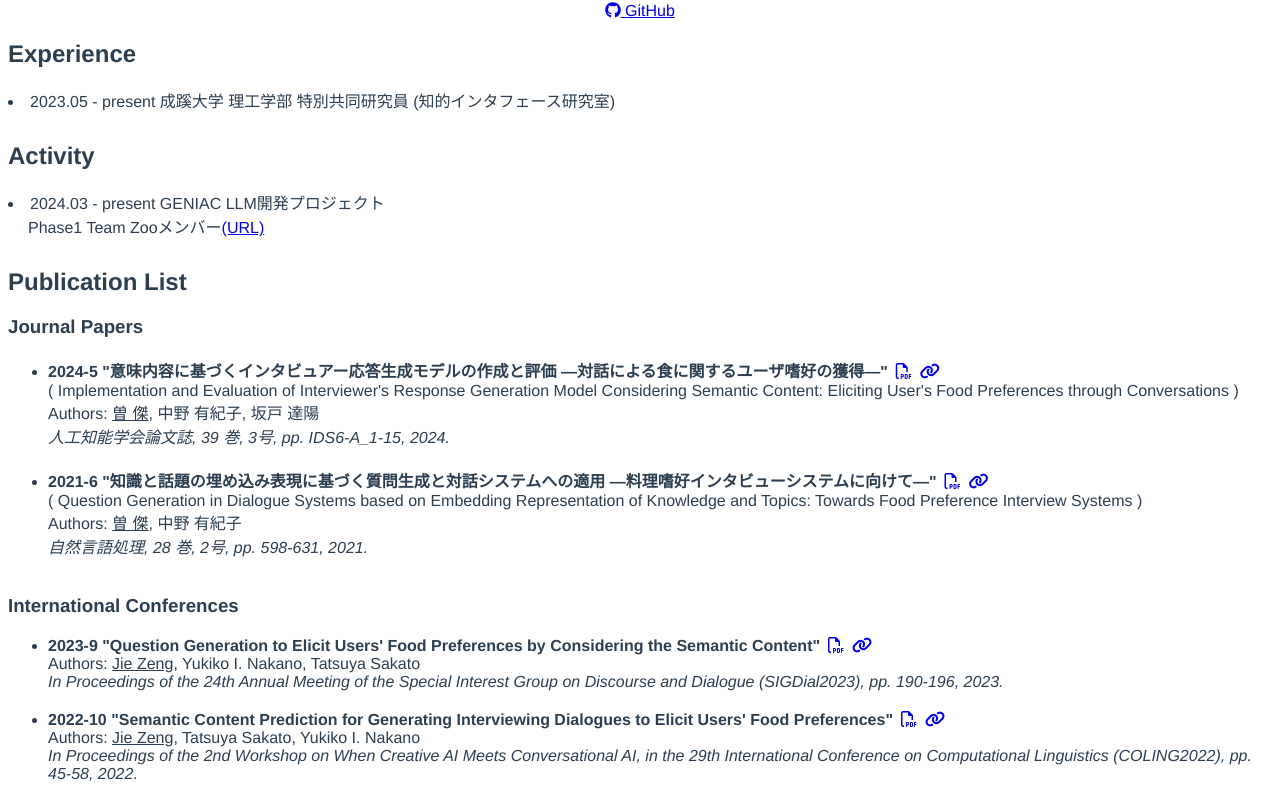
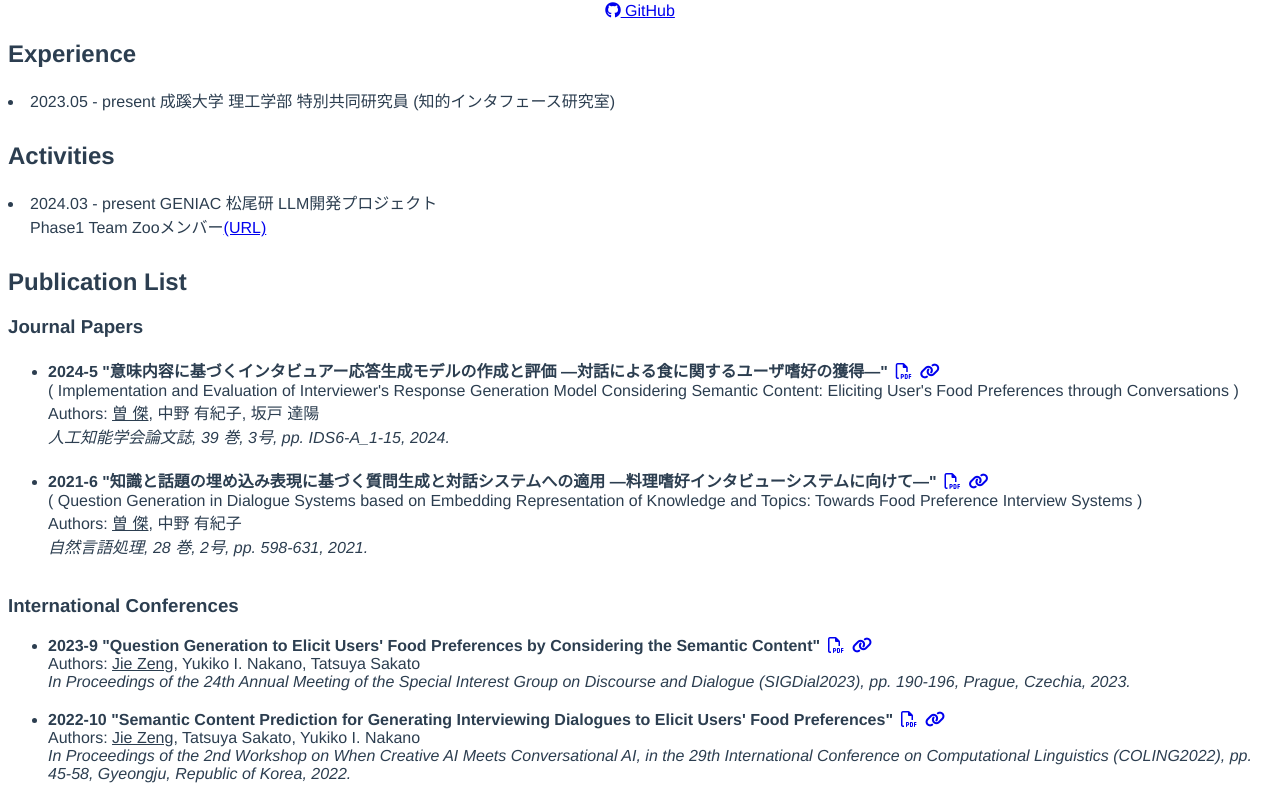
Before and after one commit to viajiefan/viajiefan.github.io, a Vue app: page / in a window 1280 px wide. Shown: the part 273-1074 px from the top of the page. Built offline with nearby package versions, Linux system fonts and the light colour scheme.

Commit message:
fix indent and update place info

```diff
--- a/src/assets/desc.yaml
+++ b/src/assets/desc.yaml
@@ -44,7 +44,7 @@ International:
     year: 2023
     month: 9
     title: Question Generation to Elicit Users' Food Preferences by Considering the Semantic Content
-    booktitle: In Proceedings of the 24th Annual Meeting of the Special Interest Group on Discourse and Dialogue (SIGDial2023), pp. 190-196, 2023.
+    booktitle: In Proceedings of the 24th Annual Meeting of the Special Interest Group on Discourse and Dialogue (SIGDial2023), pp. 190-196, Prague, Czechia, 2023.
     author: ["Jie Zeng", "Yukiko I. Nakano", "Tatsuya Sakato"]
     link: https://aclanthology.org/2023.sigdial-1.18/
     pdf: https://aclanthology.org/2023.sigdial-1.18.pdf
@@ -53,7 +53,7 @@ International:
     year: 2022
     month: 10
     title: Semantic Content Prediction for Generating Interviewing Dialogues to Elicit Users' Food Preferences
-    booktitle: In Proceedings of the 2nd Workshop on When Creative AI Meets Conversational AI, in the 29th International Conference on Computational Linguistics (COLING2022), pp. 45-58, 2022.
+    booktitle: In Proceedings of the 2nd Workshop on When Creative AI Meets Conversational AI, in the 29th International Conference on Computational Linguistics (COLING2022), pp. 45-58, Gyeongju, Republic of Korea, 2022.
     author: ["Jie Zeng", "Tatsuya Sakato", "Yukiko I. Nakano"]
     link: https://aclanthology.org/2022.cai-1.7/
     pdf: https://aclanthology.org/2022.cai-1.7.pdf
@@ -61,7 +61,7 @@ International:
     year: 2020
     month: 10
     title: Estimating the Intensity of Facial Expressions Accompanying Feedback Responses in Multiparty Video-Mediated Communication
-    booktitle: In Proceedings of the 22nd International Conference on Multimodal Interaction (ICMI2020).
+    booktitle: In Proceedings of the 22nd International Conference on Multimodal Interaction (ICMI2020), pp. 142-152, 2020
     author: ["Ryosuke Ueno", "Yukiko I. Nakano", "Jie Zeng", "Fumio Nihei"]
     link: https://dl.acm.org/doi/abs/10.1145/3382507.3418878
     pdf: https://dl.acm.org/doi/pdf/10.1145/3382507.3418878
@@ -77,7 +77,7 @@ International:
     year: 2018
     month: 10
     title: Eliciting User Food Preferences in terms of Taste and Texture in Spoken Dialogue Systems
-    booktitle: In Proceedings of the 3rd International Workshop on Multisensory Approaches to Human-Food Interaction, in the 20th ACM International Conference on Multimodal Interaction (ICMI2018), No. 6, pp. 1-5, 2018.
+    booktitle: In Proceedings of the 3rd International Workshop on Multisensory Approaches to Human-Food Interaction, in the 20th ACM International Conference on Multimodal Interaction (ICMI2018), No. 6, pp. 1-5, Boulder, USA, 2018.
     author: ["Jie Zeng", "Yukiko I. Nakano", "Takeshi Morita", "Ichiro Kobayashi", "Takahira Yamaguchi"]
     link: https://dl.acm.org/doi/10.1145/3279954.3279959
     pdf: https://dl.acm.org/doi/pdf/10.1145/3279954.3279959
@@ -176,7 +176,7 @@ Domestic:
     month: 6
     title: 食味表現に着目した料理嗜好対話システム
     engtitle: "A Dialogue System for Collecting User's Preference about Foods by focusing on Taste and Texture"
-    booktitle: 人工知能学会第32回全国大会 (JSAI2018), pp. 4G104-4G104, 2018
+    booktitle: 人工知能学会第32回全国大会 (JSAI2018), pp. 4G104-4G104, 鹿児島, 2018
     author: [曽 傑, 高瀬 裕, 中野 有紀子]
     link: https://www.jstage.jst.go.jp/article/pjsai/JSAI2018/0/JSAI2018_4G104/_article/-char/ja/
     pdf: https://www.jstage.jst.go.jp/article/pjsai/JSAI2018/0/JSAI2018_4G104/_pdf/-char/ja
@@ -198,7 +198,7 @@ Domestic:
     month: 5
     title: 対話システムによるユーザの料理評価収集
     engtitle: "A Dialogue System that Acquires Knowledge about Objects' Functions and Properties"
-    booktitle: 人工知能学会第31回全国大会 (JSAI2018), pp, 3B2-2, 愛知, 2017
+    booktitle: 人工知能学会第31回全国大会 (JSAI2018), pp, 3B2-2, 名古屋, 2017
     author: [曽 傑, 高瀬 裕, 中野 有紀子]
     link: https://www.jstage.jst.go.jp/article/pjsai/JSAI2017/0/JSAI2017_3B22/_article/-char/ja/
     pdf: https://www.jstage.jst.go.jp/article/pjsai/JSAI2017/0/JSAI2017_3B22/_pdf/-char/ja
--- a/src/components/ExperienceComponent.vue
+++ b/src/components/ExperienceComponent.vue
@@ -6,10 +6,10 @@
 
     </div>
 
-    <h2>Activity</h2>
+    <h2>Activities</h2>
     <div class="top">
-        <li>2024.03 - present GENIAC LLM開発プロジェクト
-        <p class="desc">Phase1 Team Zooメンバー<a href="https://weblab.t.u-tokyo.ac.jp/geniac_llm/teams">(URL)</a></p>
+        <li>2024.03 - present GENIAC 松尾研 LLM開発プロジェクト
+        <p class="desc">Phase1 Team Zooメンバー<a href="https://weblab.t.u-tokyo.ac.jp/geniac_llm/teams" target="_blank" rel="noopener noreferrer">(URL)</a></p>
         </li>
     </div>
 
@@ -21,7 +21,7 @@
 }
 .desc {
     margin-top: 0px;
-    margin-left: 20px;
+    margin-left: 22px;
 }
 
 </style>
```
Also changed, not shown: 7 other files (tests, documents, lock files or other folders).
